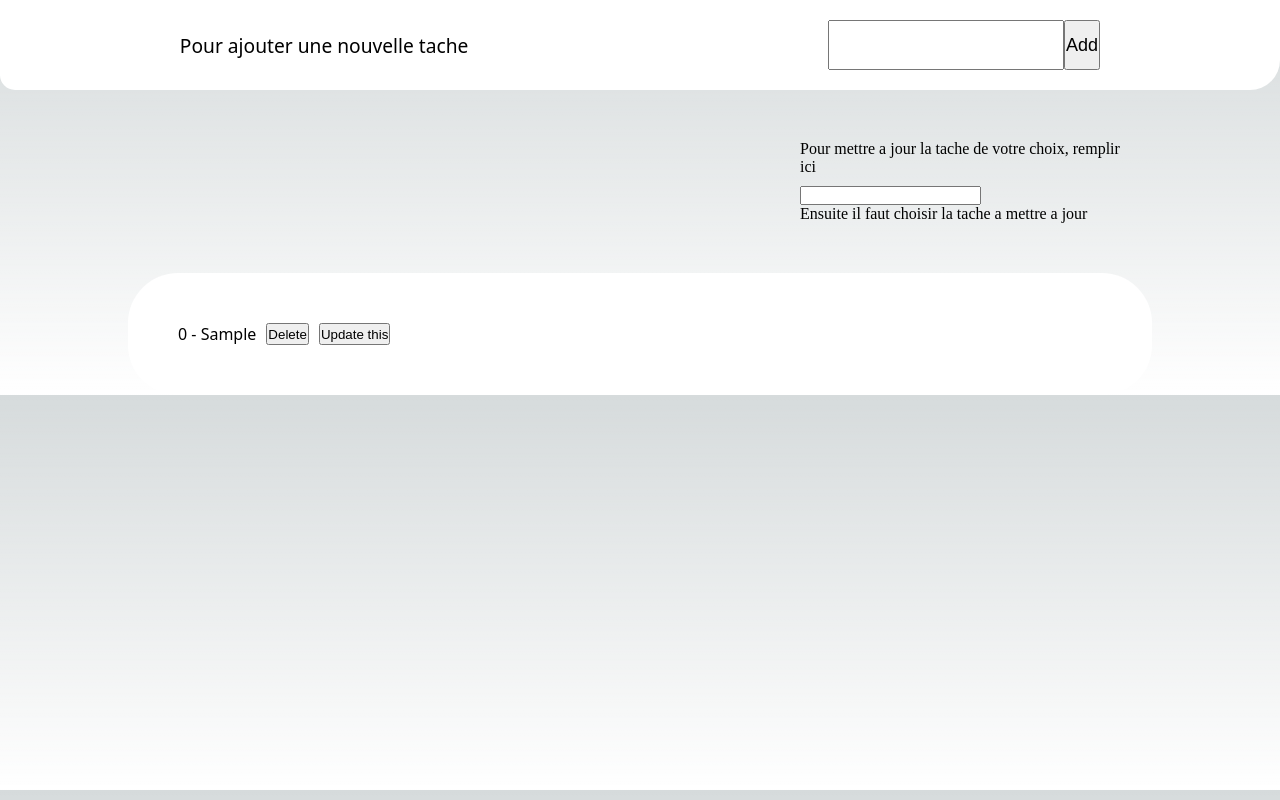
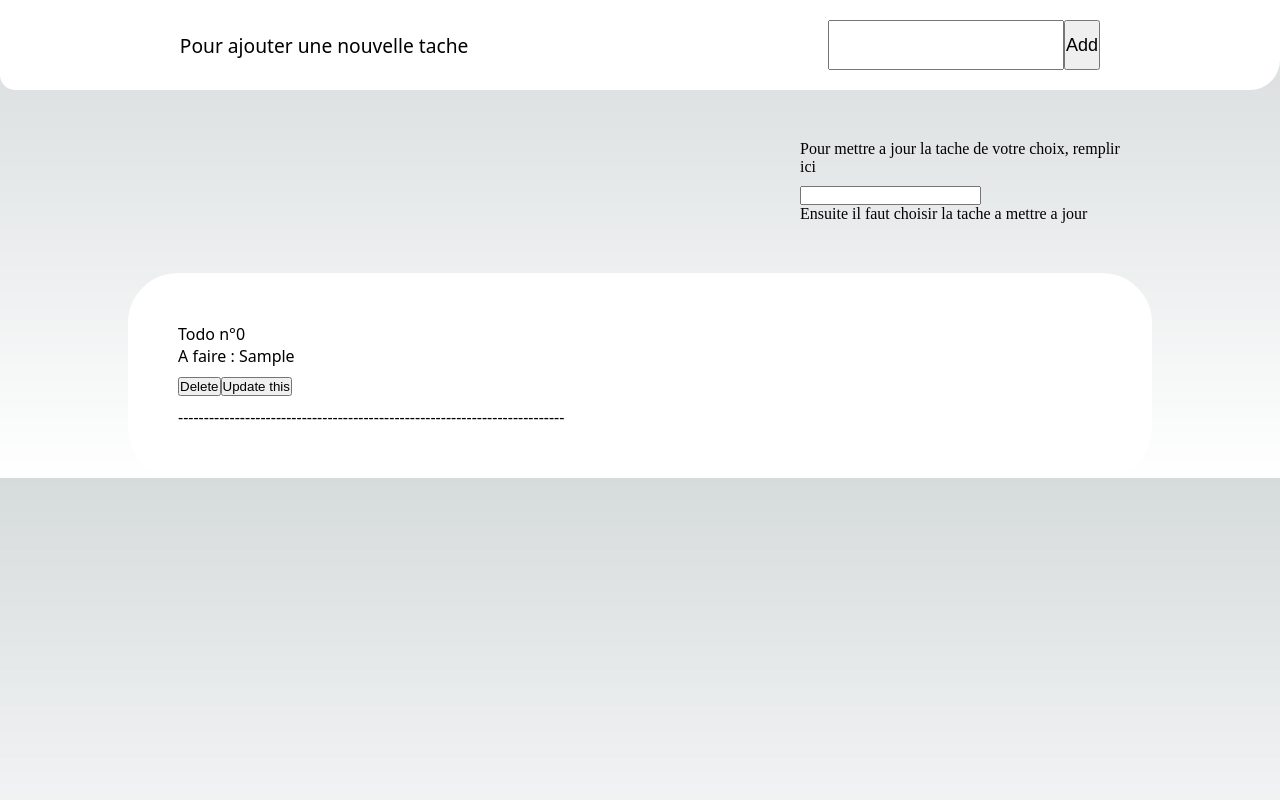
Before and after one commit to tendryAxel/WEB2-TODO-app, a Next.js app: page / in a window 1280 px wide. Both pictures are taken after typing "Sample" into the empty fields and a click on the button "Add". Built offline with nearby package versions, Linux system fonts and the light colour scheme.

Commit message:
Fix : better instruction

```diff
--- a/src/pages/app/todoListe.jsx
+++ b/src/pages/app/todoListe.jsx
@@ -16,12 +16,15 @@ export default function ListeTodo({ liste, removeInListe, updateInListe }) {
             <ul className={style.todoListe}>
                 {liste.map((item, index) => {
                     return <li key={index} className={style.listeStyle}>
-                        <p>{index} - {item}</p>
-                        <button onClick={()=>removeInListe(index)}>Delete</button>
-                        <button onClick={()=>{
-                            updateInListe(index, inputValue);
-                            clearInput();
-                            }}>Update this</button>
+                        <p>Todo n°{index} <br />A faire : {item}</p>
+                        <div className={style.buttonSection}>
+                            <button onClick={()=>removeInListe(index)}>Delete</button>
+                            <button onClick={()=>{
+                                updateInListe(index, inputValue);
+                                clearInput();
+                                }}>Update this</button>
+                        </div>
+                        <p>---------------------------------------------------------------------------</p>
                     </li>;
                 })}
             </ul>
--- a/src/styles/Home.module.css
+++ b/src/styles/Home.module.css
@@ -51,6 +51,7 @@
 .listeStyle{
   list-style: none;
   display: flex;
+  flex-direction: column;
   gap: 10px;
   flex-wrap: wrap;
   overflow-y: hidden;
@@ -67,3 +68,6 @@
   width: 80vw;
   padding: 50px;
 }
+.buttonSection{
+  display: flex;
+}
```
